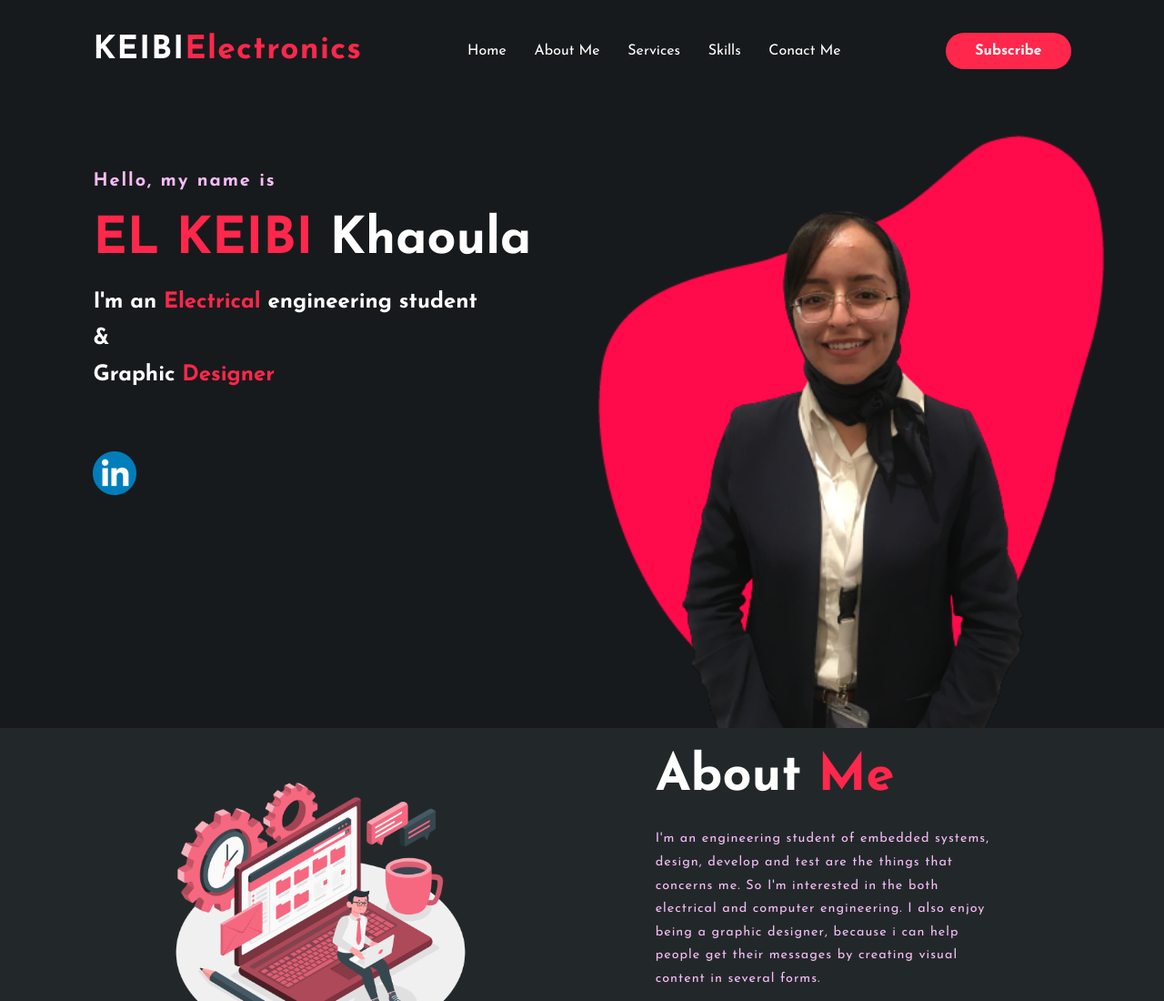
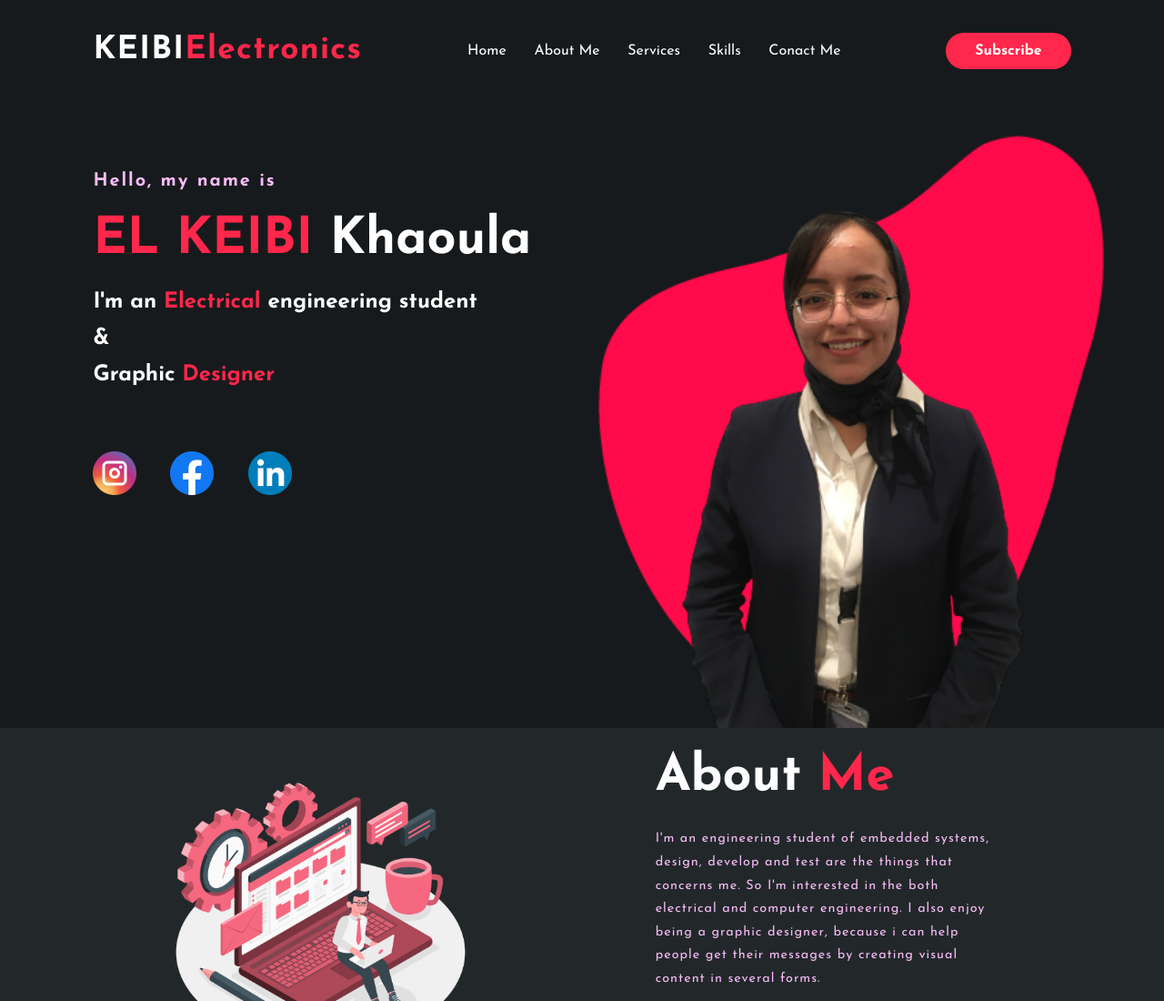
Before and after one commit to Keibikhaoula/KEIBIElectronics, a plain HTML site: page index.html in a window 1280 px wide. Shown: the top 1100 px of the page at 91% size. Drawn offline with Linux system fonts and the light colour scheme.

Commit message:
Update index.html

```diff
--- a/index.html
+++ b/index.html
@@ -41,9 +41,8 @@
                 <h3> Graphic <span> Designer </span> </h3>
 
                 <div class="social">
-                    <!--<a href="file:///C:/Users/admin/Documents/S2/Conversion%20Electromecanique/Conversion%20etm%201GE%20%20A.BERDAI.pdf" target="_blank"><btn src="Download CV" alt=""></a>
-                    <a href="https://www.instagram.com/keibi_designs/" target="_blank"><img src="instagram.png"alt=""></a>
-                    <a href="https://www.facebook.com/profile.php?id=100087188774682" target="_blank"><img src="facebook.png" alt=""></a>-->
+                    <a href="#" target="_blank"><img src="instagram.png"alt=""></a>
+                    <a href="#" target="_blank"><img src="facebook.png" alt=""></a>
                     <a href="https://www.linkedin.com/in/khaoula-el-keibi-ba6111262/" target="_blank"><img src="linkedin.png" alt=""></a>
                 </div>
             </div>
```
